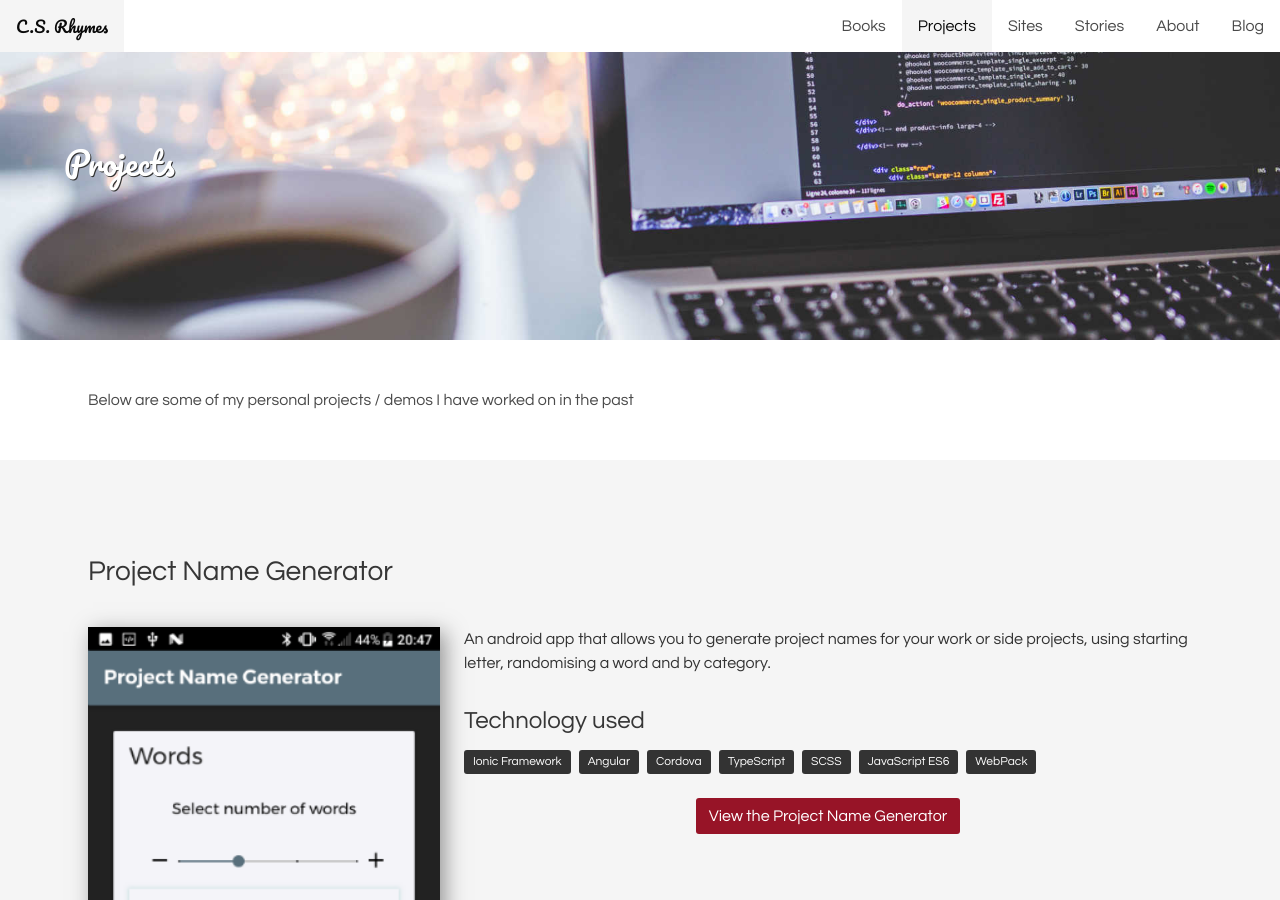
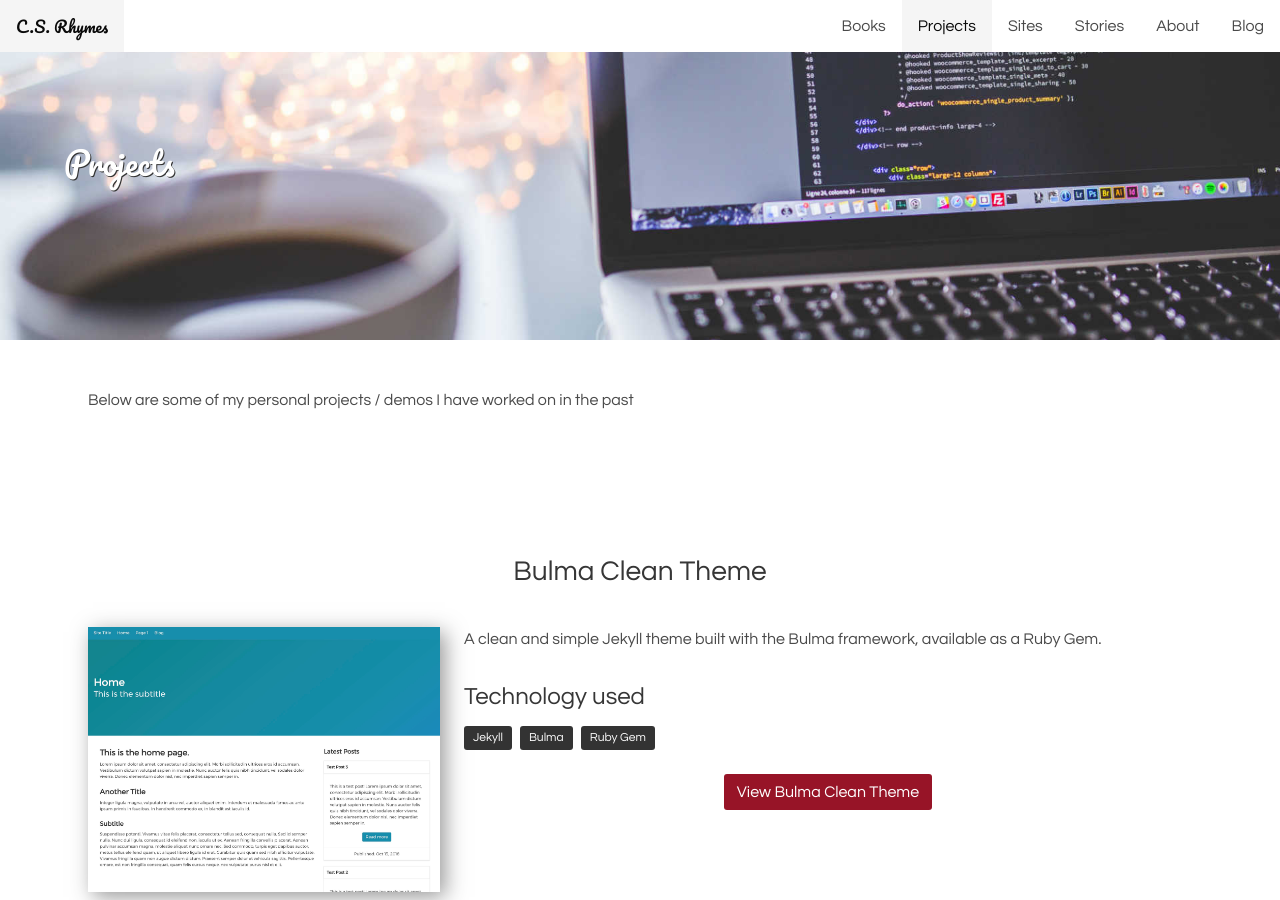
Before and after one commit to chrisrhymes/chrisrhymes.github.io, a Jekyll site: the page built from projects.html, in a window 1280 px wide and 900 px high. Built offline with Jekyll 4.4.1, drawn with Linux system fonts in a browser that asks for light colours; nearby versions of some CDN libraries.

Commit message:
Added Bulma Clean Theme to projects

```diff
--- a/projects.html
+++ b/projects.html
@@ -17,15 +17,43 @@ permalink: /projects/
 		<p>Below are some of my personal projects / demos I have worked on in the past</p>
 	</section>
 </div>
+
+<section class="hero">
+	<div class="hero-body">
+		<div class="container">
+			<section class="section">
+				<div class="columns is-multiline">
+					<div class="column is-12">
+						<h2 class="has-text-centered">Bulma Clean Theme</h2>
+					</div>
+					<div class="column is-4 has-text-centered">
+						<img src="/img/bulma-clean-theme.jpg" alt="Bulma Clean Theme" class="has-shadow" />
+					</div>
+					<div class="column">
+						<p>A clean and simple Jekyll theme built with the Bulma framework, available as a Ruby Gem.</p>
+						<h3>Technology used</h3>
+						<div class="tags">
+							<span class="tag is-primary">Jekyll</span>
+							<span class="tag is-primary">Bulma</span>
+							<span class="tag is-primary">Ruby Gem</span>
+						</div>
+						<div class="has-text-centered">
+							<a href="https://github.com/chrisrhymes/bulma-clean-theme" class="button is-info">View Bulma Clean Theme</a>
+						</div>
+					</div>
+				</div>
+			</section>
+		</div>
+	</div>
+</section>
+
 <section class="hero is-light">
 	<div class="hero-body">
 		<div class="container">
 			<section class="section">
 				<div class="columns is-multiline">
 					<div class="column is-12">
-
-
-						<h2>Project Name Generator</h2>
+						<h2 class="has-text-centered">Project Name Generator</h2>
 					</div>
 					<div class="column is-4 has-text-centered">
 						<img src="/img/project-name-generator.png" alt="Project Name Generator" class="has-shadow" />
```
Also changed, not shown: sites.html (+4 -3 lines), img/bulma-clean-theme.jpg (added).
